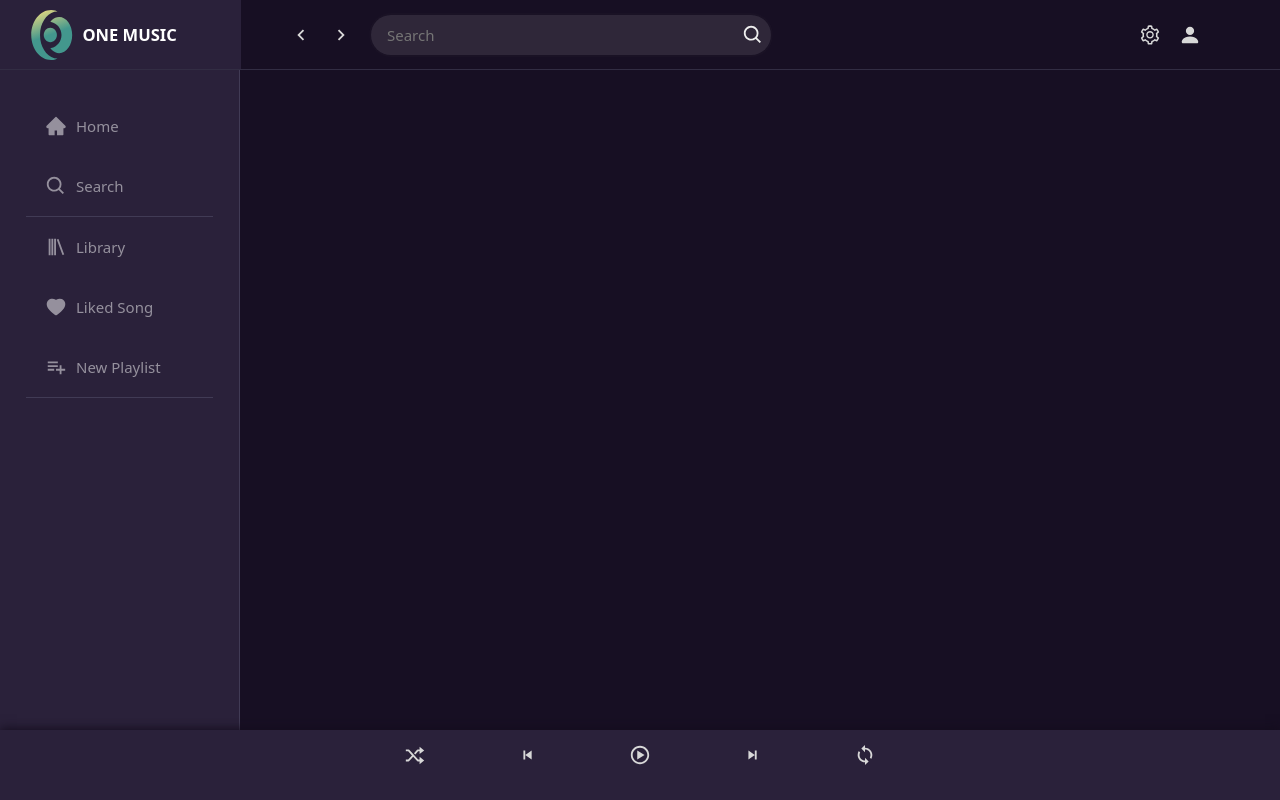
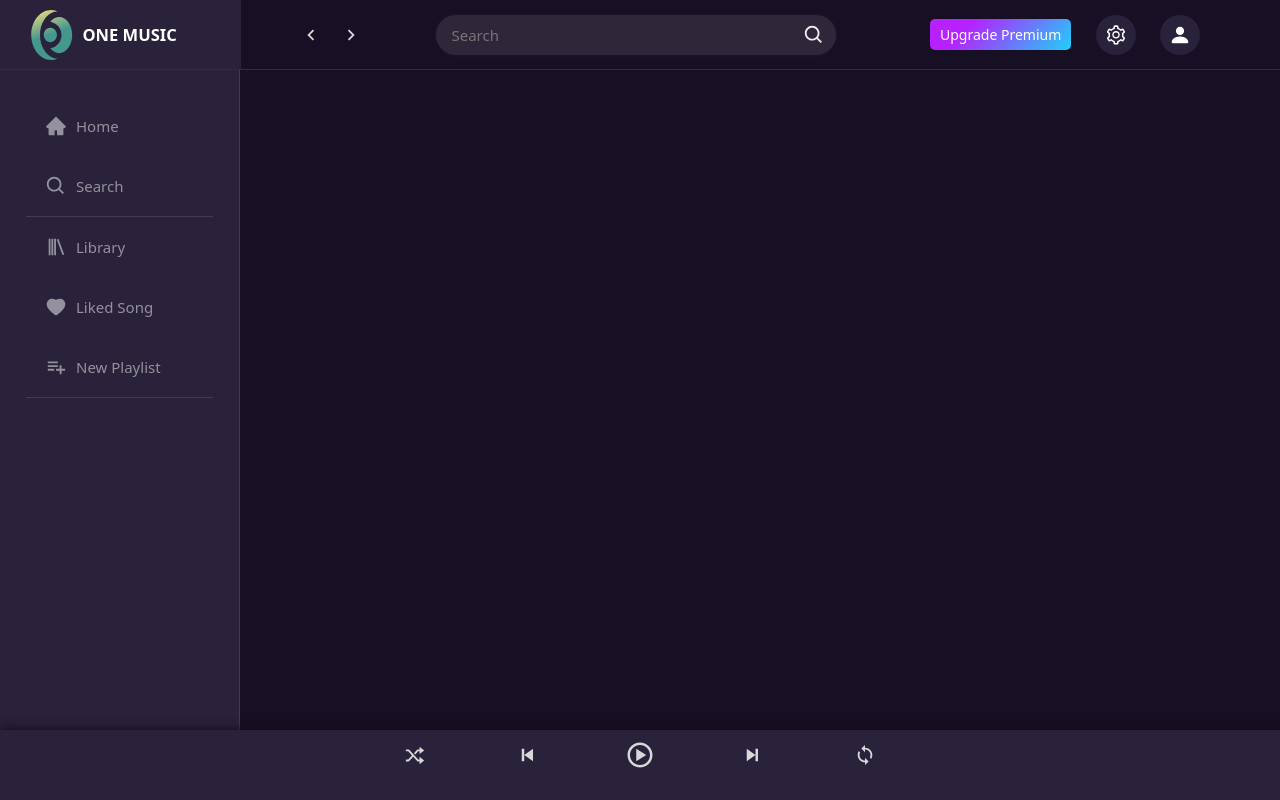
Before and after one commit to nguyenhung10012003/int2208_btl, a React (Create React App) app: page / in a window 1280 px wide. Built offline with nearby package versions, Linux system fonts and the light colour scheme.

Commit message:
fix layout

```diff
--- a/package.json
+++ b/package.json
@@ -3,14 +3,9 @@
   "version": "0.1.0",
   "private": true,
   "dependencies": {
-    "@fortawesome/fontawesome-svg-core": "^6.3.0",
-    "@fortawesome/free-regular-svg-icons": "^6.3.0",
-    "@fortawesome/free-solid-svg-icons": "^6.3.0",
-    "@fortawesome/react-fontawesome": "^0.2.0",
     "@testing-library/jest-dom": "^5.16.5",
     "@testing-library/react": "^13.4.0",
     "@testing-library/user-event": "^13.5.0",
-    "bootstrap": "^5.2.3",
     "normalize.css": "^8.0.1",
     "react": "^18.2.0",
     "react-bootstrap": "^2.7.2",
--- a/src/components/Layouts/DefaultLayout/Header/Header.module.scss
+++ b/src/components/Layouts/DefaultLayout/Header/Header.module.scss
@@ -19,18 +19,18 @@
 
 .container {
     display: flex;
-    padding: 0 30px;
+    padding: 0 40px;
     width: 100%;
     height: 100%;
     align-items: center;
+    justify-content: space-between;
 }
 
 .search-bar {
     height: 40px;
+    width: 400px;
     display: flex;
-    width: 100%;
-    max-width: 400px;
-    padding-left: 16px;
+    padding: 0 3px 0 16px;
     border-radius: 20px;
     background-color: var(--alpha-bg);
     color: var(--search-text);
@@ -49,8 +49,9 @@
     display: flex;
     align-items: center;
     padding: 0 40px;
-    margin-left: auto;
     color: var(--text-color);
+    width: 350px;
+    justify-content: space-between;
 }
 
 .ward {
@@ -60,3 +61,18 @@
     flex-direction: row;
     align-items: center;
 }
+
+.btn-vip {
+    background-color: #1fd1f9;
+    padding: 5px 10px;
+    display: flex;
+    border-radius: 5px;
+    color: var(--text-color);
+    background-image: linear-gradient(315deg, #1fd1f9 0%, #b621fe 74%);
+    transition: all 0.3s ease;
+    font-size: 14px;
+}
+
+.btn-vip span {
+    color: #fff;
+}
--- a/src/components/Layouts/DefaultLayout/Header/HeaderProfile.js
+++ b/src/components/Layouts/DefaultLayout/Header/HeaderProfile.js
@@ -4,6 +4,7 @@ import { SettingIcon, ProfileIcon } from '../../components/IconBox';
 function HeaderProfile() {
     return (
         <div className={styles['header-profile']}>
+            <button className={styles['btn-vip']}><span>Upgrade Premium</span></button>
             <SettingIcon />
             <ProfileIcon />
         </div>
--- a/src/components/Layouts/components/IconBox/IconBox.module.scss
+++ b/src/components/Layouts/components/IconBox/IconBox.module.scss
@@ -9,3 +9,13 @@
     font-size: 22px;
     text-decoration: none;
 }
+
+.around {
+    border-radius: 50%;
+    background-color: var(--sidebar-popup-bg);
+    color: #fff;
+}
+
+.large {
+    font-size: 30px;
+}
--- a/src/components/Layouts/components/IconBox/index.js
+++ b/src/components/Layouts/components/IconBox/index.js
@@ -5,6 +5,10 @@ import { AiFillHome, AiOutlineHome, AiFillHeart, AiOutlineSetting, AiOutlineHear
 import { MdPlaylistAdd, MdNavigateBefore, MdNavigateNext, MdLoop } from 'react-icons/md';
 import { GiMicrophone } from 'react-icons/gi'
 import { RiPlayListLine } from 'react-icons/ri'
+
+
+const around = `${styles['wrapper']} ${styles['around']}`;
+const large = `${styles['wrapper']} ${styles['large']}`;
 
 function SearchIcon() {
     return (
@@ -48,7 +52,7 @@ function AddIcon() {
 
 function NextIcon() {
     return (
-        <button className={styles['wrapper']}>
+        <button className={large}>
             <BiSkipNext />
         </button>
     );
@@ -56,7 +60,7 @@ function NextIcon() {
 
 function PreviousIcon() {
     return (
-        <button className={styles['wrapper']}>
+        <button className={large}>
             <BiSkipPrevious />
         </button>
     );
@@ -64,7 +68,7 @@ function PreviousIcon() {
 
 function PlayIcon() {
     return (
-        <button className={styles['wrapper']}>
+        <button className={large}>
             <BiPlayCircle />
         </button>
     );
@@ -94,9 +98,10 @@ function MicroIcon() {
     );
 }
 
+
 function SettingIcon() {
     return (
-        <button className={styles['wrapper']}>
+        <button className={around}>
             <AiOutlineSetting />
         </button>
     );
@@ -104,7 +109,7 @@ function SettingIcon() {
 
 function ProfileIcon() {
     return (
-        <button className={styles['wrapper']}>
+        <button className={around}>
             <BsFillPersonFill />
         </button>
     );
```
